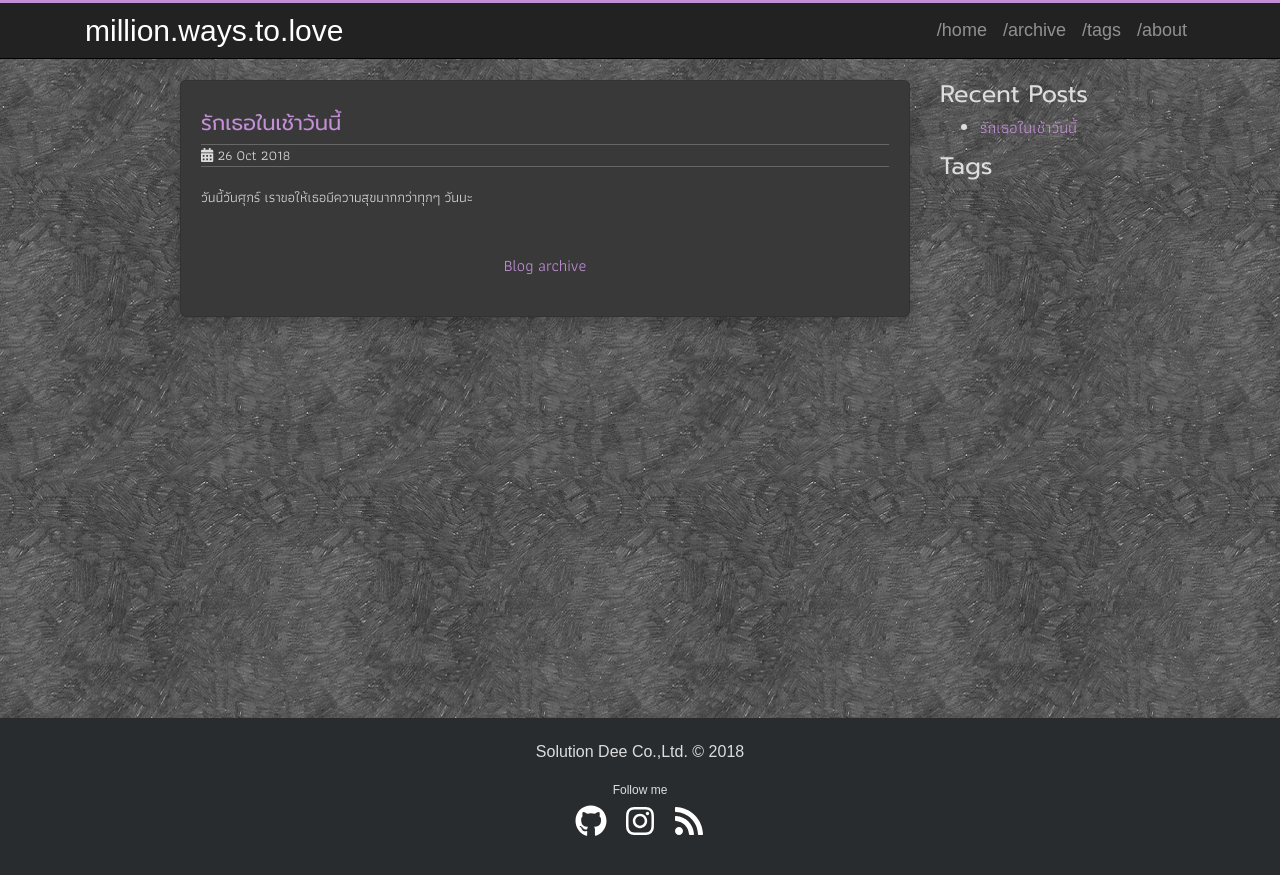
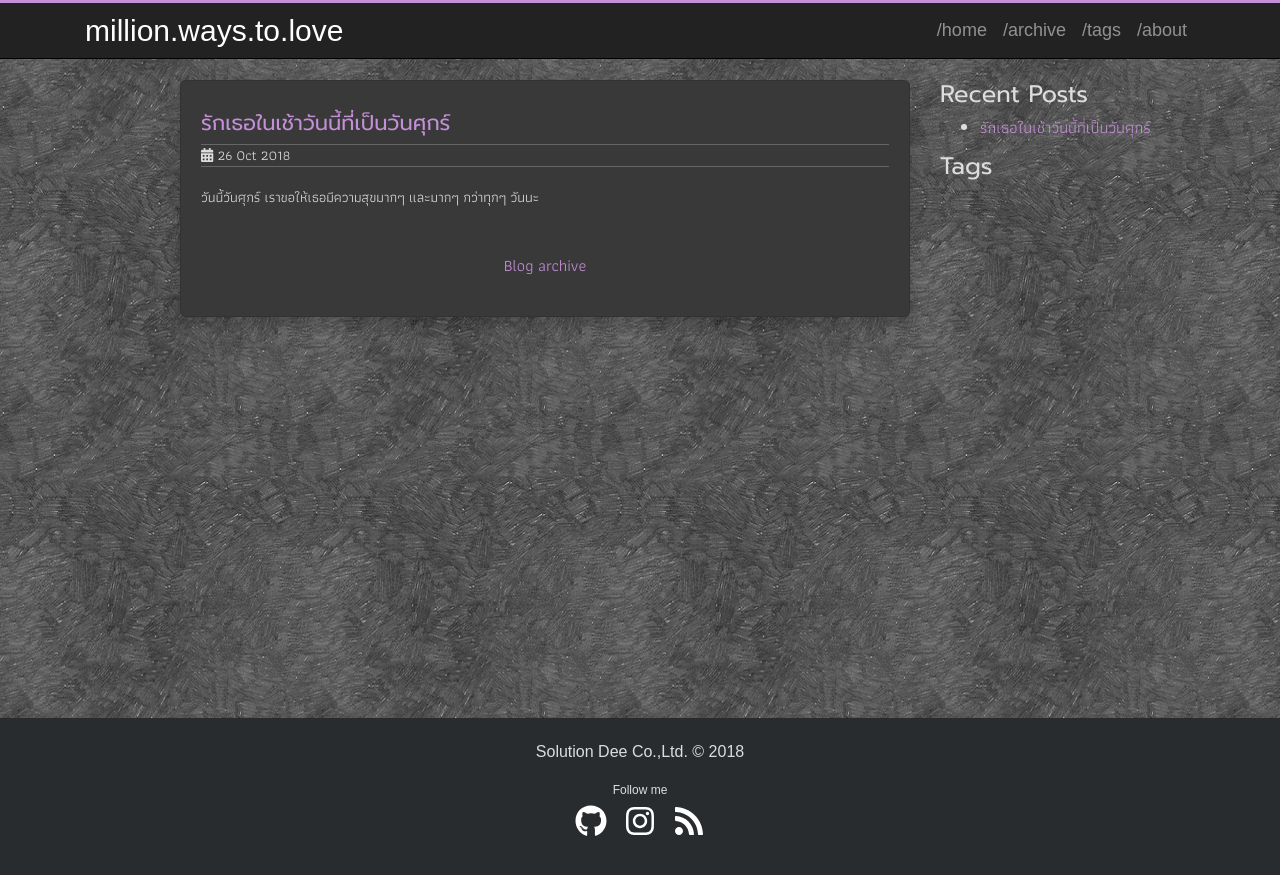
Before and after one commit to sdeehub/love, a Jekyll site: the page built from index.html, in a window 1280 px wide. Shown: the top 875 px of the page. Built offline with Jekyll 4.4.1, drawn with Linux system fonts in a browser that asks for light colours; part of the change alters nothing that is shown.

Commit message:
edit post

```diff
--- a/_posts/2018-10-26-love-you.md
+++ b/_posts/2018-10-26-love-you.md
@@ -1,20 +1,23 @@
 ---
 layout: post
-title: "รักเธอในเช้าวันนี้"
+title: "รักเธอในเช้าวันนี้ที่เป็นวันศุกร์"
 date: 2018-10-26 08:22:47 +0700
 tags:
-description: วันนี้วันศุกร์ เราขอให้เธอมีความสุขมากกว่าทุกๆ วันนะ
+description: วันนี้วันศุกร์ เราขอให้เธอมีความสุขมากๆ และมากๆ กว่าทุกๆ วันนะ
 comments: true
 ---
-ใช่! วันนี้วันศุกร์ เราขอให้เธอมีความสุขมากกว่าทุกๆ วันนะ - แน่นอนว่าเราขอแต่อาจจะทำไม่ได้ เพราะความสุขต้องออกมาจากข้างใน
+ใช่! วันนี้วันศุกร์ ตื่นเช้ามาอย่างมีความสุข ทำให้นึกสุขใจและคิดถึงใครอีกคน ที่นั่นจะเป็นยังไง? แต่เราจะขอให้เธอมีความสุขมากกว่าทุกๆ วันนะ - แต่ว่าแน่นอนล่ะ เราขอแต่อาจจะทำไม่ได้ เพราะความสุขนั้นจะต้องออกมาจากข้างใน
 
-ใช่! ก็จากข้างในของเธอนั่นล่ะ จะมาก จะน้อย ก็ต้องมาจากข้างใน - แต่แน่นอนนะว่า ไอ้ที่ไม่ได้มาจากข้างในก็คือความรักของเราไง
+ใช่! ก็จากข้างในของเธอเองนั่นล่ะ อ่านแล้วให้หลับตาดูนะ นั่นล่ะ ... จะมาก จะน้อย ก็ต้องมาจากข้างใน ความสุขจะออกมาพร้อมกับลมหายใจ เธอรู้สึกมั๊ย? - แต่ว่าแน่นอนนะว่า ไอ้ที่ไม่ได้มาจากข้างในของเธอก็คือความรักของเรานี่ไง
 
-ใช่! อันนี้เป็นเรื่องที่มาจากข้างในของเรา ส่งไปให้เธอ - แน่นอนว่ามากมาย มากมายจริงๆ
+ใช่! เพราะอันนี้เป็นเรื่องที่มาจากข้างในของใจเรา ส่งไปให้เธอ - แน่นอนว่ามากมาย มากมายจริงๆ วันนี้วันศุกร์ขอให้เธอมีความสุข สดชื่นแจ่มใส ยิ้มสบายๆ ได้ทั้งวัน ส่วนเราก็จะมีความสุขเหมือนกัน ก็คือมีความสุขที่เราได้คิดถึงเธอทั้งวันไง
 
-> ฉันรักเธอในวันศุกร์นี้ และทุกๆ วัน มากมายจริงๆ
+> ฉันรักเธอในวันศุกร์นี้ และทุกๆ วัน และรักเธอได้ อย่างมากมายจริงๆ
 
 <div style="position:relative;width:100%;height:0;padding-bottom:56.25%;">
 <iframe style="width:100%;height:100%;position:absolute;top:0;left:0;" src="https://www.youtube.com/embed/HQmmM_qwG4k" frameborder="0" allow="autoplay; encrypted-media" allowfullscreen>
 </iframe>
 </div>
+
+คิดถึงคุณเสมอนะ ไม่ว่าวันไหน
+<i class="fa fa-heart" style="font-size:48px;color:#C38FD6"></i>
```
